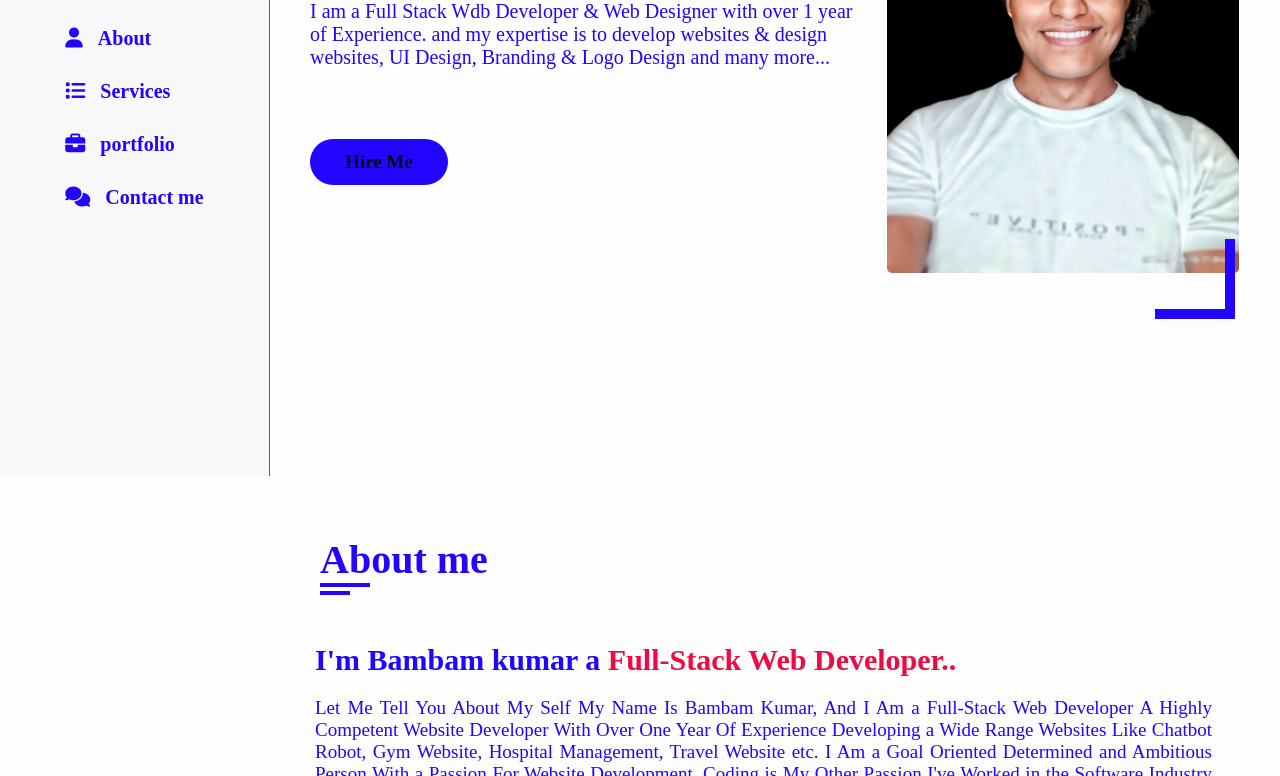
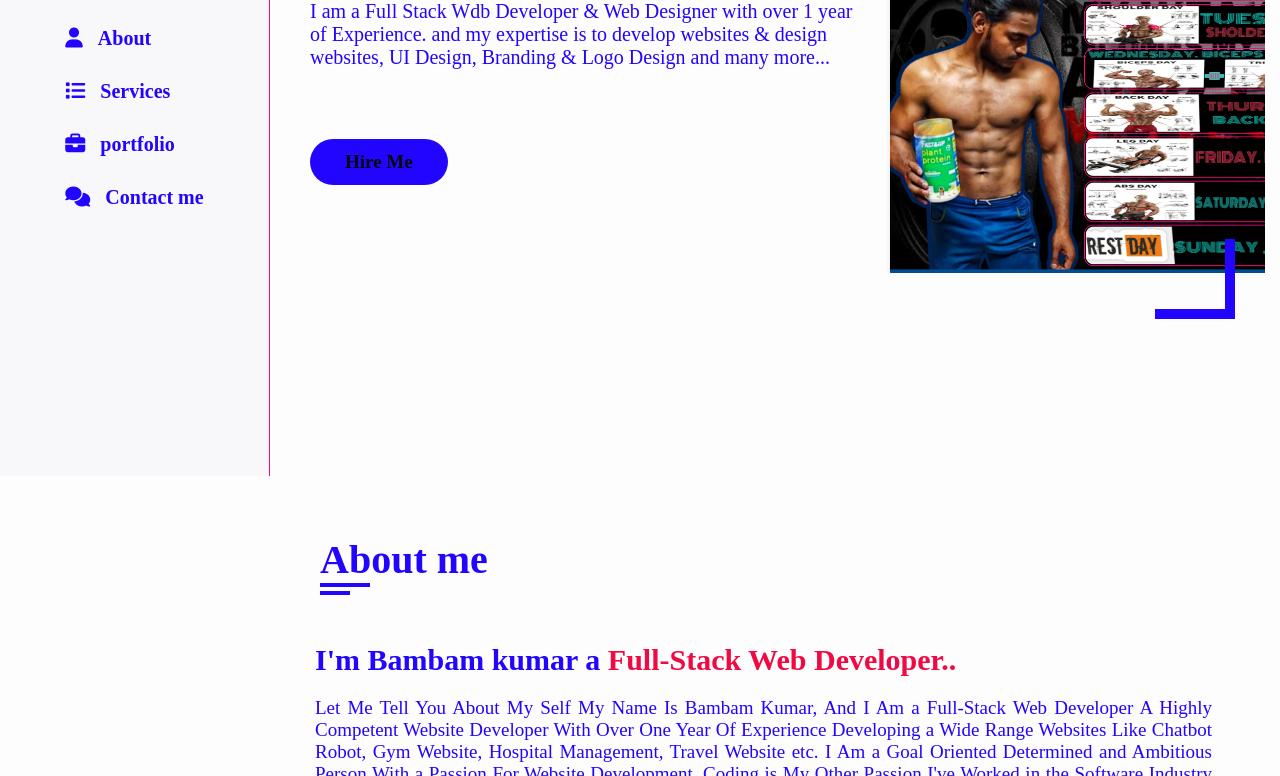
Before and after one commit to Bambam8434/Bambam_website.github.io, a plain HTML site: page index.html in a window 1280 px wide. Shown: the part 324-1100 px from the top of the page. Drawn offline with nearby package versions, Linux system fonts and the light colour scheme; a web font is replaced by a local one.

Commit message:
Update index.html

```diff
--- a/index.html
+++ b/index.html
@@ -100,7 +100,7 @@
                 <a href="#contact" class="btn Hire-me">Hire Me</a>
               </div>
               <div class="home-img padd-15">
-                <img src="/image/portfolio.png" alt="" />
+                <img src="/image/img1.png" alt="" />
                 <!-- <img src="/image/portfolio.png" alt="" /> -->
               </div>
             </div>
```
